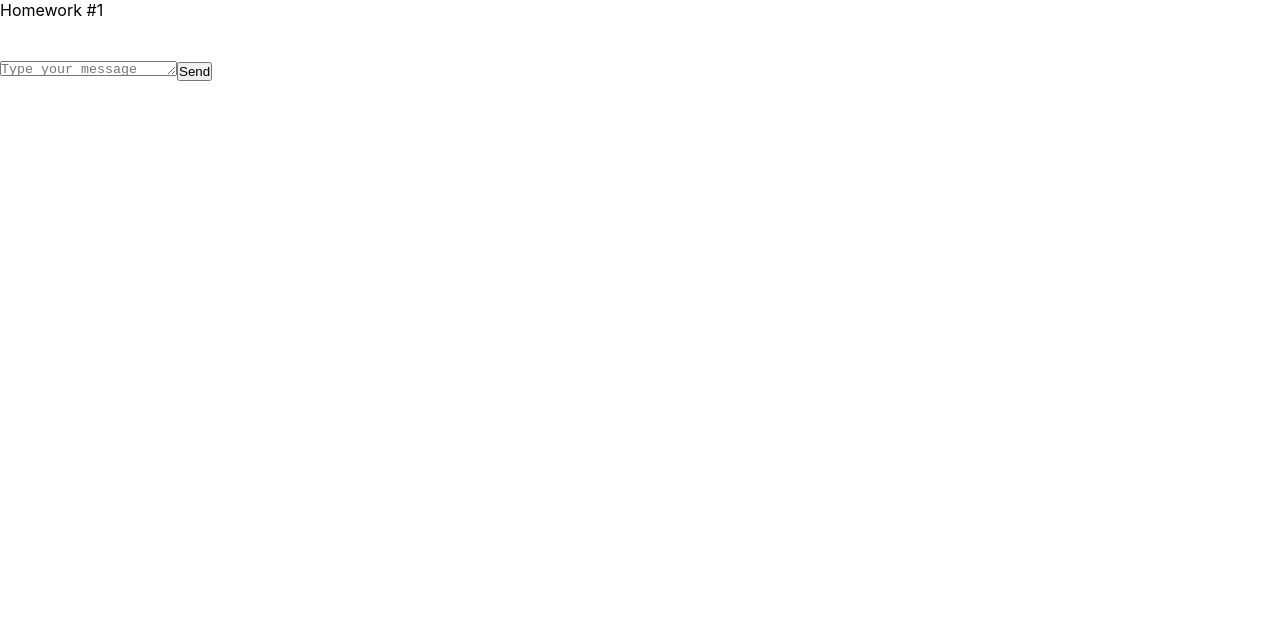
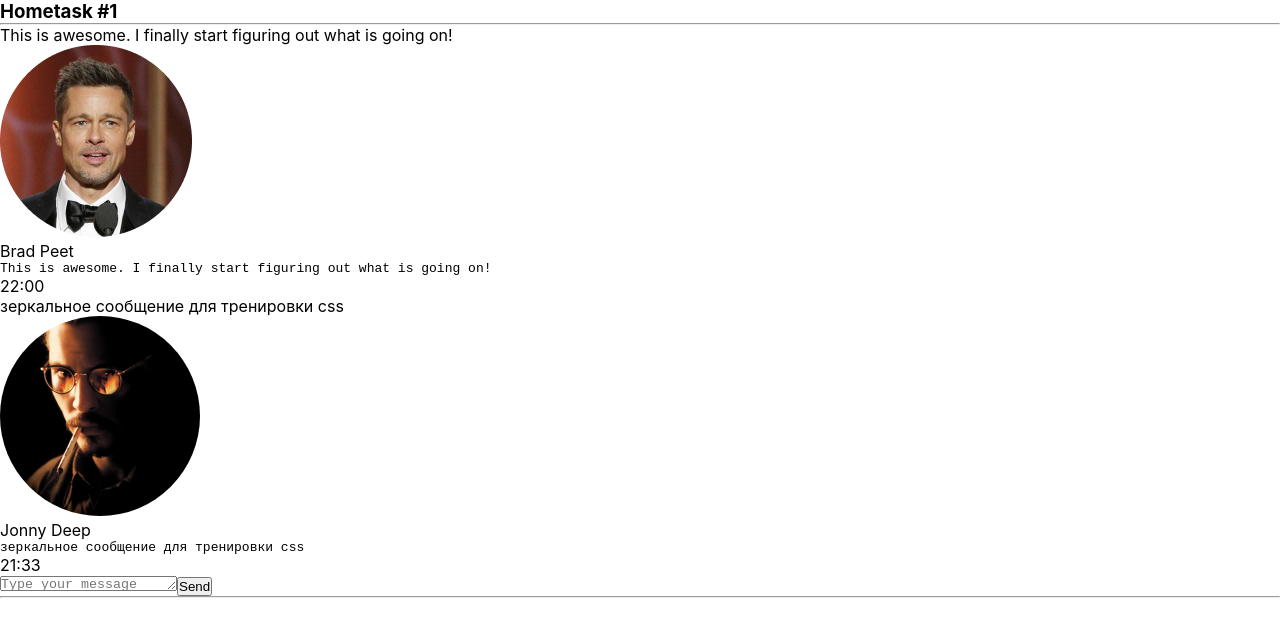
Before and after one commit to PlatonVV/side-project, a React (Create React App) app: page / in a window 1280 px wide. Shown: the top 636 px of the page. Built offline with nearby package versions, Linux system fonts and the light colour scheme.

Commit message:
Solved hm1 except design

```diff
--- a/src/s1-main/App.module.css
+++ b/src/s1-main/App.module.css
@@ -7,5 +7,4 @@
 }
 
 .hwTitle {
-
 }
--- a/src/s2-homeworks/hw01/HW1.tsx
+++ b/src/s2-homeworks/hw01/HW1.tsx
@@ -4,6 +4,7 @@ import MessageSender from "./message-sender/MessageSender";
 import s2 from "../../s1-main/App.module.css";
 import FriendMessage from "./friend-message/FriendMessage";
 import avatar from "./avatar.png";
+import friendAvatar from "./friendAvatar.png";
 
 /*
  * 1 - описать тип MessageType
@@ -34,29 +35,32 @@ export const message0: MessageType = {
   id: 0,
   user: {
     avatar: avatar, // можно менять
-    name: "Some Name", // можно менять
+    name: "Brad Peet", // можно менять
   },
   message: {
-    text: "some textsome textsome textsome textsome textsome textsome text", // можно менять
+    text: "This is awesome. I finally start figuring out what is going on!", // можно менять
     time: "22:00", // можно менять
   },
 };
 export const friendMessage0: MessageType = {
   id: 100,
   user: {
-    avatar: avatar, // можно менять
-    name: "Friend Name", // можно менять
+    avatar: friendAvatar, // можно менять
+    name: "Jonny Deep", // можно менять
   },
   message: {
     text: "зеркальное сообщение для тренировки css", // можно менять
-    time: "22:00", // можно менять
+    time: "21:33", // можно менять
   },
 };
 
 const HW1 = () => {
   return (
     <div id={"hw1"}>
-      <div className={s2.hwTitle}>Homework #1</div>
+      <div className={s2.hwTitle}>
+        <h3>Hometask #1</h3>
+        <hr />
+      </div>
       <div className={s2.hw}>
         {/*проверка отображения (не менять)*/}
         <div>
--- a/src/s2-homeworks/hw01/friend-message/FriendMessage.module.css
+++ b/src/s2-homeworks/hw01/friend-message/FriendMessage.module.css
@@ -4,6 +4,10 @@
 
 .friendImageAndText {
 
+}
+.friendImageAndText img {
+width: 200px;
+    border-radius: 100px;
 }
 
 .friendImageAndText img {
--- a/src/s2-homeworks/hw01/friend-message/FriendMessage.tsx
+++ b/src/s2-homeworks/hw01/friend-message/FriendMessage.tsx
@@ -1,49 +1,44 @@
-import React from 'react'
-import s from './FriendMessage.module.css'
+import React from "react";
+import s from "./FriendMessage.module.css";
+import { MessageType } from "../HW1";
 
-// создать тип вместо any и отобразить приходящие данные
-const FriendMessage = (props: any) => {
+export type FriendMessageType = {
+  message: MessageType;
+};
+const FriendMessage: React.FC<FriendMessageType> = (props) => {
   return (
     <div
-            id={'hw1-friend-message-' + props.message.id}
+      id={"hw1-friend-message-" + props.message.id}
       className={s.friendMessage}
     >
+      {" "}
+      {props.message.message.text}
       <div className={s.friendImageAndText}>
         <img
-                    id={'hw1-friend-avatar-' + props.message.id}
-                    // создаёт студент
-
-                    //
+          src={props.message.user.avatar}
+          id={"hw1-friend-avatar-" + props.message.id}
+          alt="friend Avatar"
         />
         <div className={s.friendText}>
           <div
-                        id={'hw1-friend-name-' + props.message.id}
+            id={"hw1-friend-name-" + props.message.id}
             className={s.friendName}
           >
-                        {/*создаёт студент*/}
-
-                        {/**/}
+            {props.message.user.name}
           </div>
           <pre
-                        id={'hw1-friend-text-' + props.message.id}
+            id={"hw1-friend-text-" + props.message.id}
             className={s.friendMessageText}
           >
-                        {/*создаёт студент*/}
-
-                        {/**/}
+            {props.message.message.text}
           </pre>
         </div>
       </div>
-            <div
-                id={'hw1-friend-time-' + props.message.id}
-                className={s.friendTime}
-            >
-                {/*создаёт студент*/}
-
-                {/**/}
+      <div id={"hw1-friend-time-" + props.message.id} className={s.friendTime}>
+        {props.message.message.time}
       </div>
     </div>
-    )
-}
+  );
+};
 
-export default FriendMessage
+export default FriendMessage;
--- a/src/s2-homeworks/hw01/message-sender/MessageSender.tsx
+++ b/src/s2-homeworks/hw01/message-sender/MessageSender.tsx
@@ -1,24 +1,25 @@
-import React, {useEffect, useRef, useState} from 'react'
-import { message0 } from '../HW1'
-import s from './MessageSender.module.css'
+import React, { useEffect, useRef, useState } from "react";
+import { message0 } from "../HW1";
+import s from "./MessageSender.module.css";
 
 // компонента, которая тестирует вашу компоненту (не изменять, any не трогать)
 const MessageSender = (props: any) => {
-    const M = props.M
+  const M = props.M;
   const textareaRef = useRef<HTMLTextAreaElement | null>(null);
-    const [messages, setMessages] = useState<any[]>([])
-    const [text, setText] = useState<any>('')
+  const [messages, setMessages] = useState<any[]>([]);
+  const [text, setText] = useState<any>("");
 
   const onChange = (e: any) => {
-        setText(e.currentTarget.value)
-    }
+    setText(e.currentTarget.value);
+  };
 
   useEffect(() => {
     if (textareaRef?.current) {
-            textareaRef.current.style.height = '0px'
-            textareaRef.current.style.height = textareaRef.current.scrollHeight + 'px'
+      textareaRef.current.style.height = "0px";
+      textareaRef.current.style.height =
+        textareaRef.current.scrollHeight + "px";
     }
-    }, [text])
+  }, [text]);
 
   const addMessage = () => {
     setMessages([
@@ -31,46 +32,38 @@ const MessageSender = (props: any) => {
           time: new Date().toTimeString().slice(0, 5),
         },
       },
-        ])
-        setTimeout(() => setText(''), 4)
-    }
+    ]);
+    setTimeout(() => setText(""), 4);
+  };
 
   const onKeyDown = (e: any) => {
-        e.key === 'Enter' && e.shiftKey && addMessage()
-    }
+    e.key === "Enter" && e.shiftKey && addMessage();
+  };
 
   return (
     <>
       {messages.map((m) => (
-                <M key={'message' + m.id} message={m} />
+        <M key={"message" + m.id} message={m} />
       ))}
 
-            <div id={'hw1-send-message-form'} className={s.sendForm}>
+      <div id={"hw1-send-message-form"} className={s.sendForm}>
         <textarea
-                    id={'hw1-textarea'}
+          id={"hw1-textarea"}
           className={s.textarea}
           ref={textareaRef}
-
-                    title={'Shift+Enter for send'}
-                    placeholder={'Type your message'}
+          title={"Shift+Enter for send"}
+          placeholder={"Type your message"}
           value={text}
-
           onChange={onChange}
           onKeyDown={onKeyDown}
         />
-                <button
-                    id={'hw1-button'}
-                    className={s.button}
-
-                    onClick={addMessage}
-                >
-                    {/*текст кнопки могут изменить студенты*/}
+        <button id={"hw1-button"} className={s.button} onClick={addMessage}>
           Send
-                    {/**/}
         </button>
+        <hr />
       </div>
     </>
-    )
-}
+  );
+};
 
-export default MessageSender
+export default MessageSender;
--- a/src/s2-homeworks/hw01/message/Message.tsx
+++ b/src/s2-homeworks/hw01/message/Message.tsx
@@ -11,25 +11,26 @@ export type MessagePropsType = {
 const Message: React.FC<MessagePropsType> = (props) => {
   return (
     <div id={"hw1-message-" + props.message.id} className={s.message}>
+      {props.message.message.text}
       <div className={s.imageAndText}>
-        <img id={"hw1-avatar-" + props.message.id} />
+        <img
+          id={"hw1-avatar-" + props.message.id}
+          src={props.message.user.avatar}
+          alt={"userAvatar"}
+        />
         <div className={s.text}>
           <div id={"hw1-name-" + props.message.id} className={s.name}>
             {/*создаёт студент*/}
-
+            {props.message.user.name}
             {/**/}
           </div>
           <pre id={"hw1-text-" + props.message.id} className={s.messageText}>
-            {/*создаёт студент*/}
-
-            {/**/}
+            {props.message.message.text}
           </pre>
         </div>
       </div>
       <div id={"hw1-time-" + props.message.id} className={s.time}>
-        {/*создаёт студент*/}
-
-        {/**/}
+        {props.message.message.time}
       </div>
     </div>
   );
```
Also changed, not shown: src/s1-main/App.tsx (+7 -7 lines), src/s2-homeworks/hw01/friendAvatar.png (added). Lines whose indentation alone changed are shown as unchanged.
